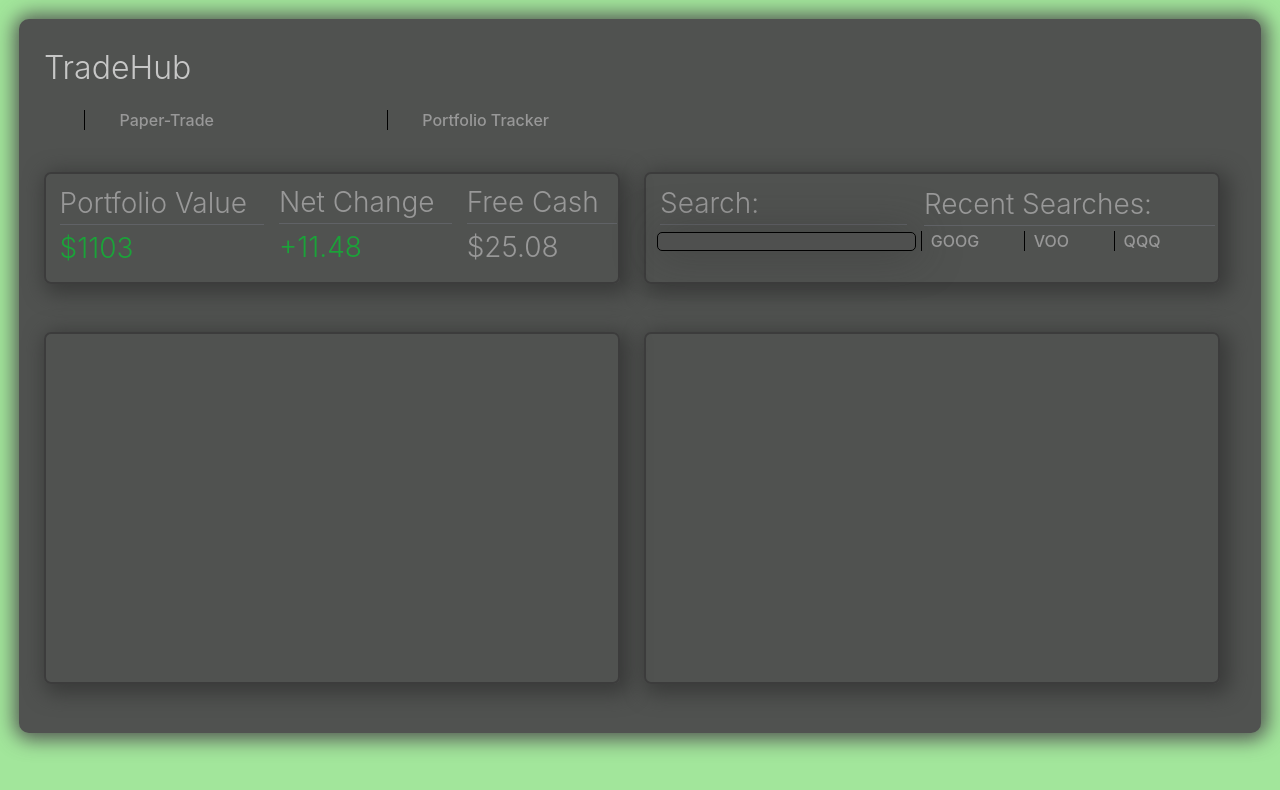
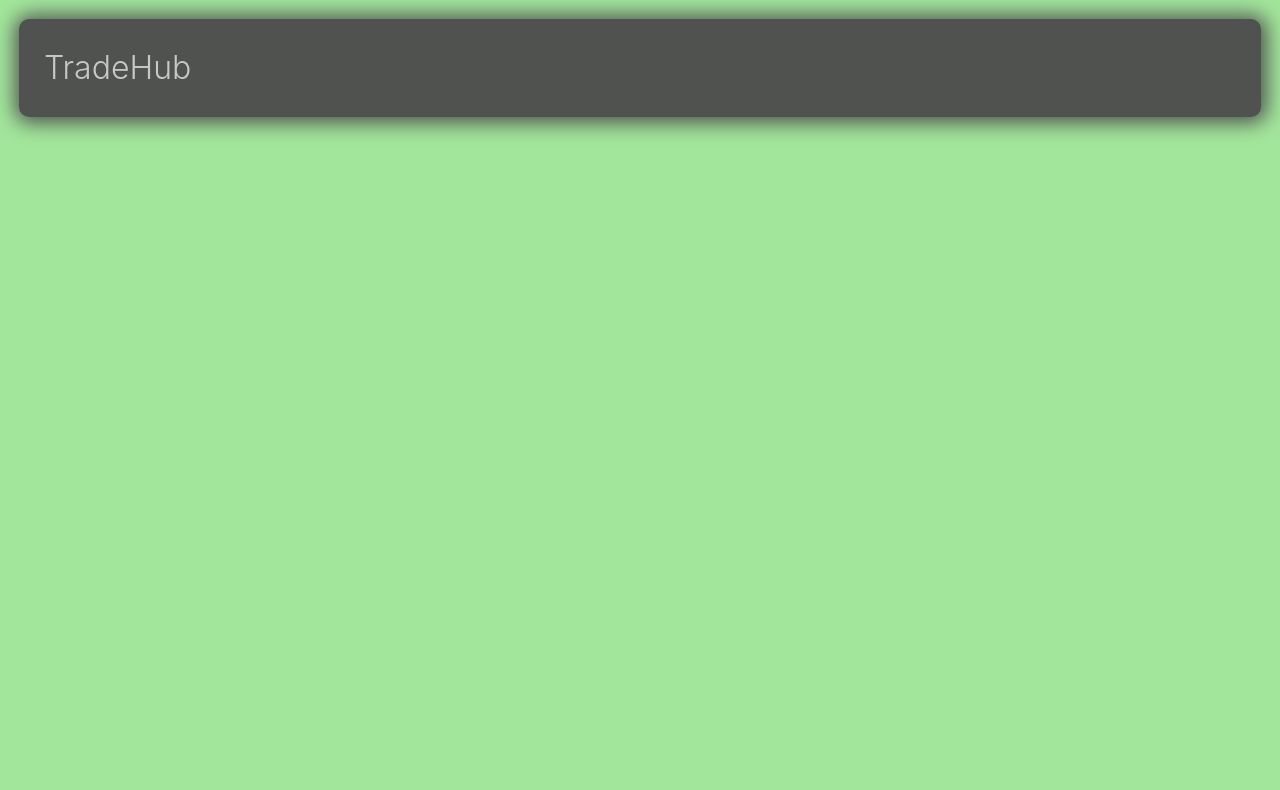
Before and after one commit to chasepalmer1/Trading-App, a React (Vite) app: page / in a window 1280 px wide. Shown: the top 790 px of the page. Built offline with nearby package versions, Linux system fonts and the light colour scheme.

Commit message:
Attempted to create login pages? Possible merge conflict

```diff
--- a/src/App.jsx
+++ b/src/App.jsx
@@ -5,14 +5,16 @@ import {Route, Routes} from 'react-router-dom'
 import NavBar from './components/NavBar/NavBar'
 import PaperTrading from './pages/PaperTrading.jsx'
 import PortfolioTracking from './pages/PortfolioTracking'
+import Login from './pages/Login'
 
 
 function App() {
   return (
     <>
-      <NavBar/>
       <Routes>
-        <Route path="/" element={<PaperTrading/>}/>
+        <Route path="/" element={<Login/>}/>
+        <Route path="signUp" element/>
+        <Route path="/paperTrade" element={<PaperTrading/>}/>
         <Route path="/portTrack" element={<PortfolioTracking/>}/>
       </Routes>
     </>
--- /dev/null
+++ b/src/components/LoginBox/LoginBox.jsx
@@ -0,0 +1,21 @@
+import React from 'react'
+
+const LoginBox = () => {
+
+    return (
+        <>
+            <div>
+                <input type="text"></input>
+            </div>
+            <div>
+                <input type="text"></input>
+            </div>
+            <div>
+                <button>Log In</button>
+            </div>
+        </>
+    )
+
+}
+
+export default LoginBox;
--- a/src/components/NavBar/NavBar.jsx
+++ b/src/components/NavBar/NavBar.jsx
@@ -11,7 +11,7 @@ const NavBar = () => {
             </div>
             <div class="inner">
                 <ul>
-                    <Link to="/">Paper-Trade</Link>
+                    <Link to="/paperTrade">Paper-Trade</Link>
                     <Link to="/portTrack">Portfolio Tracker</Link>
                 </ul>
             </div>
--- /dev/null
+++ b/src/pages/Login.jsx
@@ -0,0 +1,17 @@
+import React from 'react'
+
+import LoginBox from '../components/LoginBox/LoginBox'
+
+const Login = () => {
+
+    return (
+        <>
+            <div style={{display:"flex"}}>
+                <h2 style={{margin:"0"}}>TradeHub</h2>
+            </div>
+        </>
+    )
+
+}
+
+export default Login;
--- a/src/pages/paperTrading.jsx
+++ b/src/pages/paperTrading.jsx
@@ -7,6 +7,8 @@ import Positions from '../components/Positions/Positions'
 const PaperTrading = () => {
 
     return (
+        <div>
+            <NavBar/>
             <div className="page-body" style={{height: "75%"}}>
                 <div className="bottom" style={{display: "flex", minHeight: '20vh', flexWrap: "wrap", gap: "2%"}}>
                     <PortfolioStats></PortfolioStats>
@@ -17,6 +19,7 @@ const PaperTrading = () => {
                     <Positions></Positions>
                 </div>
             </div>
+        </div>
     )
 
 }
--- a/src/pages/portfolioTracking.jsx
+++ b/src/pages/portfolioTracking.jsx
@@ -4,6 +4,7 @@ const PortfolioTracking = () => {
 
     return (
         <>
+            <NavBar/>
         </>
     )
 
```
Also changed, not shown: src/components/SignupBox/SignupBox.jsx (added). Lines whose indentation alone changed are shown as unchanged.
